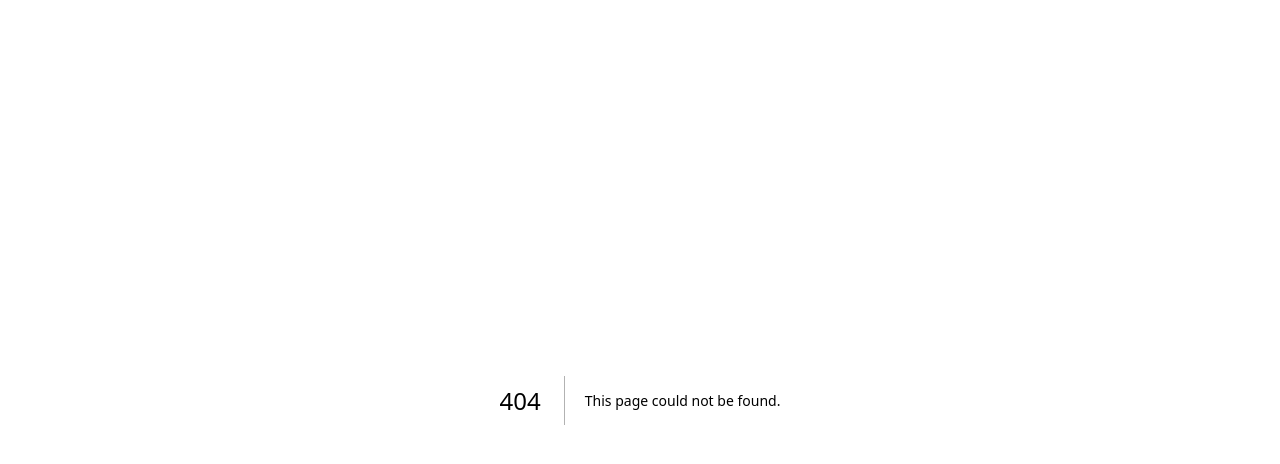
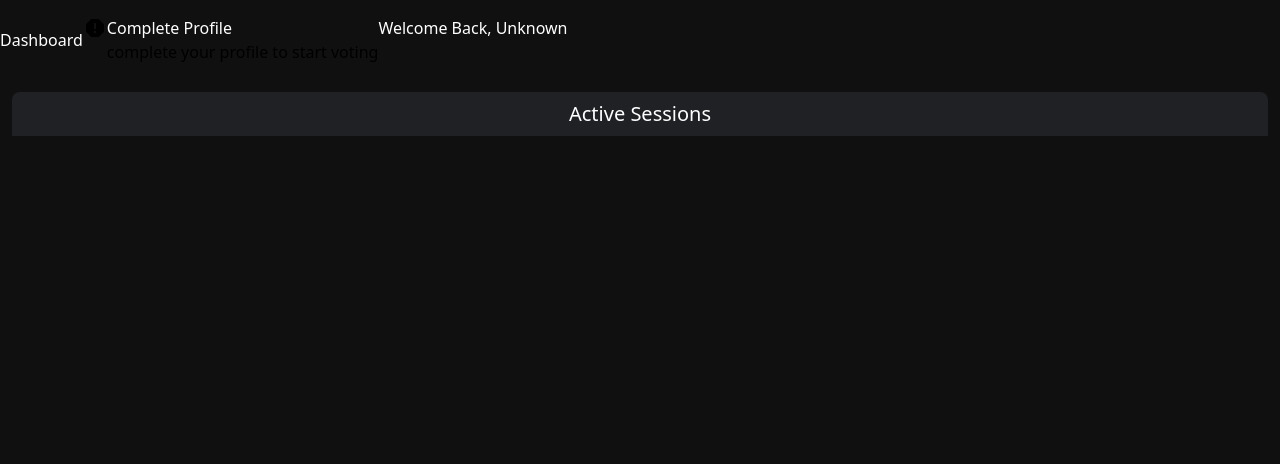
Before and after one commit to yasuthhthara/Secure-Online-Voting-System, a Next.js app: page /user/dashboard in a window 1280 px wide. Before the commit this address had no page. Shown: the top 464 px of the page. Built offline with nearby package versions, Linux system fonts and the light colour scheme; no server answers.

Commit message:
create dashboard

```diff
--- /dev/null
+++ b/pages/user/dashboard.tsx
@@ -0,0 +1,19 @@
+import useCurrentUser from '@/hooks/AuthenticationHooks/useCurrentUser';
+import IUser from '@/interfaces/IUser';
+import PageLayout from '@/layouts/PageLayout';
+import React from 'react'
+
+const dashboard = () => {
+
+    const user: IUser | undefined = useCurrentUser()
+
+  return (
+    <PageLayout title='Dashboard'>
+        <div className='m-3 flex flex-col bg-gray-600/25 rounded-t-lg'>
+          <div className='flex p-2 justify-center text-xl font-medium text-white'>Active Sessions</div>
+        </div>
+    </PageLayout>
+  )
+}
+
+export default dashboard
```
